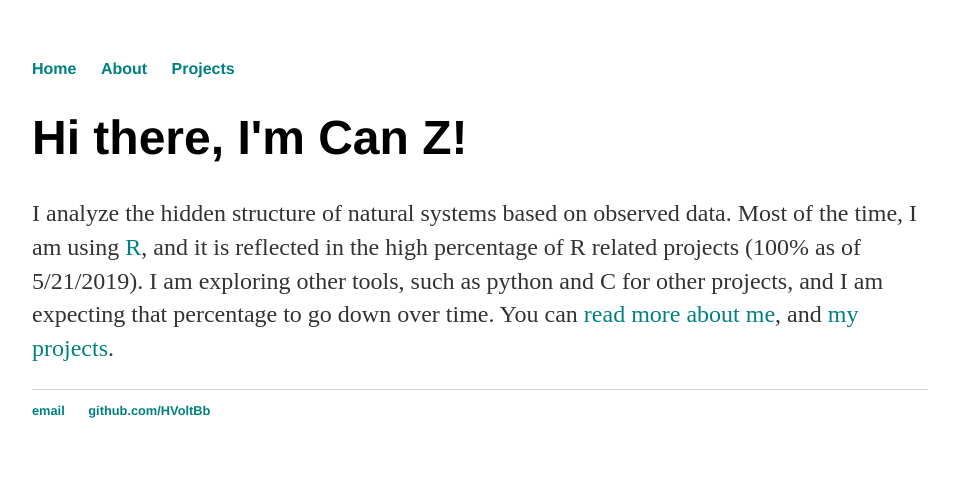
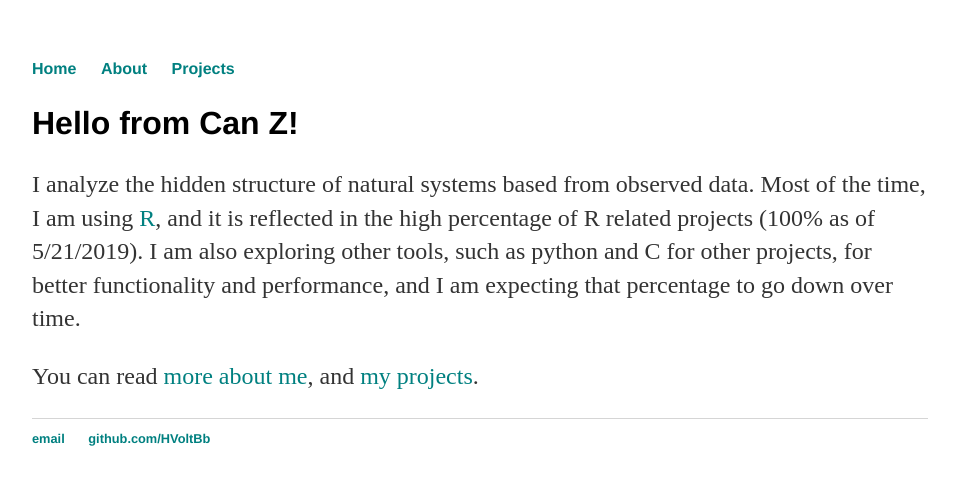
Before and after one commit to HVoltBb/HVoltBb.github.io, a Jekyll site: the page built from index.html, in a window 1280 px wide. Shown: the top 485 px of the page, without its empty margins (160-1116 px from the left). Built offline with Jekyll 4.4.1, drawn with Linux system fonts in a browser that asks for light colours.

Commit message:
Update index.html

```diff
--- a/index.html
+++ b/index.html
@@ -3,6 +3,7 @@ layout: default
 title: Can Z
 ---
 <div class="blurb">
-        		<h1>Hi there, I'm Can Z!</h1>
-				<p>I analyze the hidden structure of natural systems based on observed data. Most of the time, I am using <a href="https://www.r-project.org">R</a>, and it is reflected in the high percentage of R related projects (100% as of 5/21/2019). I am exploring other tools, such as python and C for other projects, and I am expecting that percentage to go down over time. You can <a href="/about">read more about me</a>, and <a href="/projects">my projects</a>.</p>
+        		<h2>Hello from Can Z!</h2>
+				<p>I analyze the hidden structure of natural systems based from observed data. Most of the time, I am using <a href="https://www.r-project.org">R</a>, and it is reflected in the high percentage of R related projects (100% as of 5/21/2019). I am also exploring other tools, such as python and C for other projects, for better functionality and performance, and I am expecting that percentage to go down over time.</p>
+				<p>You can read <a href="/about">more about me</a>, and <a href="/projects">my projects</a>.</p>
 </div>
```
